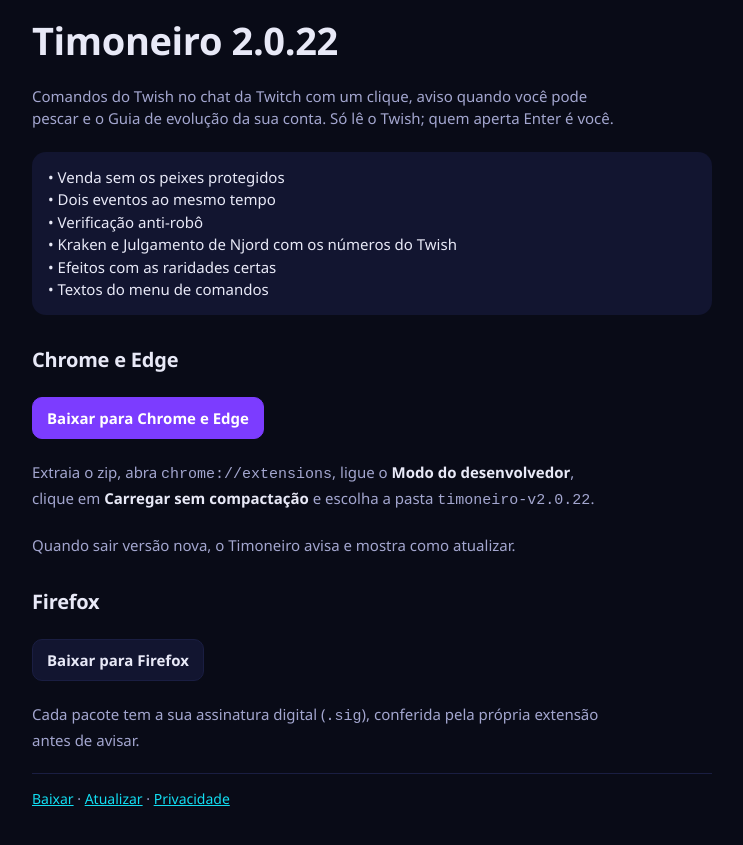
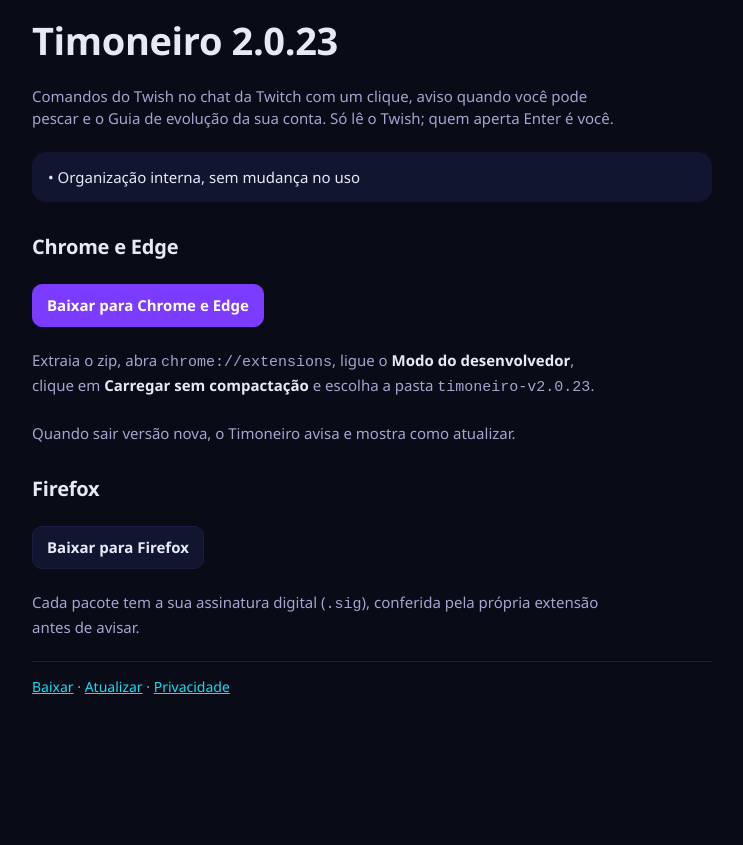
Before and after one commit to ped0071/timoneiro-releases, a plain HTML site: page index.html in a window 1280 px wide. Shown: the part 83-928 px from the top of the page, without its empty margins (268-1011 px from the left). After the commit the page ends 844 px from the top, so only its background shows below. Drawn offline with Linux system fonts and the light colour scheme.

Commit message:
Timoneiro 2.0.23

```diff
--- a/index.html
+++ b/index.html
@@ -1,23 +1,18 @@
 <!doctype html>
 <html lang="pt-BR"><head><meta charset="utf-8"><meta name="viewport" content="width=device-width, initial-scale=1">
-<title>Timoneiro 2.0.22</title><link rel="stylesheet" href="estilo.css"><link rel="icon" href="timoneiro-logo.png"></head>
+<title>Timoneiro 2.0.23</title><link rel="stylesheet" href="estilo.css"><link rel="icon" href="timoneiro-logo.png"></head>
 <body><main>
 <header class="topo"><a href="./"><img src="timoneiro-logo.png" alt="" width="40" height="40"></a><span>Timoneiro</span></header>
 
-<h1>Timoneiro 2.0.22</h1>
+<h1>Timoneiro 2.0.23</h1>
 <p>Comandos do Twish no chat da Twitch com um clique, aviso quando você pode pescar e o Guia de evolução da sua conta. Só lê o Twish; quem aperta Enter é você.</p>
-<div class="notas">• Venda sem os peixes protegidos
-• Dois eventos ao mesmo tempo
-• Verificação anti-robô
-• Kraken e Julgamento de Njord com os números do Twish
-• Efeitos com as raridades certas
-• Textos do menu de comandos</div>
+<div class="notas">• Organização interna, sem mudança no uso</div>
 <h2>Chrome e Edge</h2>
-<div class="baixar"><a class="btn btn-primary" href="timoneiro-v2.0.22.zip">Baixar para Chrome e Edge</a></div>
-<p>Extraia o zip, abra <code>chrome://extensions</code>, ligue o <strong>Modo do desenvolvedor</strong>, clique em <strong>Carregar sem compactação</strong> e escolha a pasta <code>timoneiro-v2.0.22</code>.</p>
+<div class="baixar"><a class="btn btn-primary" href="timoneiro-v2.0.23.zip">Baixar para Chrome e Edge</a></div>
+<p>Extraia o zip, abra <code>chrome://extensions</code>, ligue o <strong>Modo do desenvolvedor</strong>, clique em <strong>Carregar sem compactação</strong> e escolha a pasta <code>timoneiro-v2.0.23</code>.</p>
 <p>Quando sair versão nova, o Timoneiro avisa e mostra como atualizar.</p>
 <h2>Firefox</h2>
-<div class="baixar"><a class="btn" href="timoneiro-firefox-v2.0.22.zip">Baixar para Firefox</a></div>
+<div class="baixar"><a class="btn" href="timoneiro-firefox-v2.0.23.zip">Baixar para Firefox</a></div>
 <p>Cada pacote tem a sua assinatura digital (<code>.sig</code>), conferida pela própria extensão antes de avisar.</p>
 <footer><a href="./">Baixar</a> · <a href="atualizar.html">Atualizar</a> · <a href="privacidade.html">Privacidade</a></footer>
 </main></body></html>
```
Also changed, not shown: latest.json (+10 -10 lines), 8 other files.
